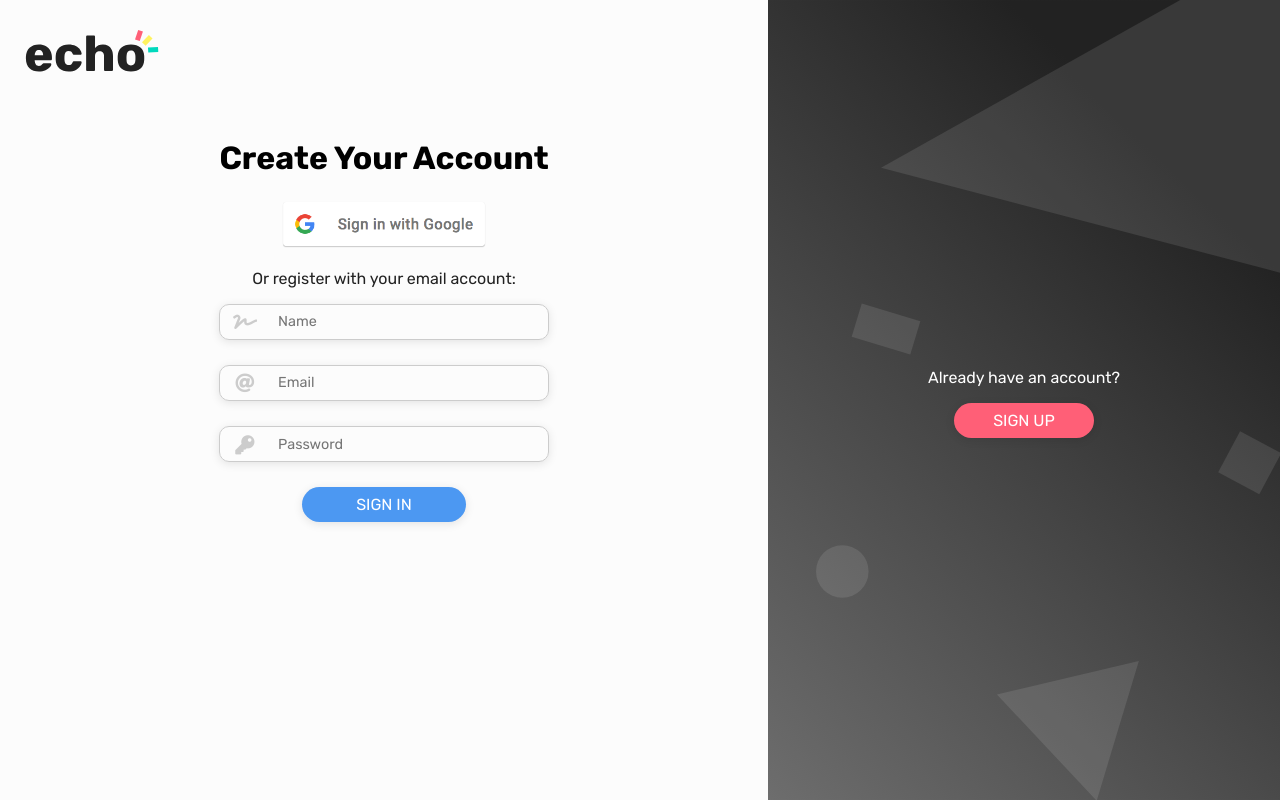
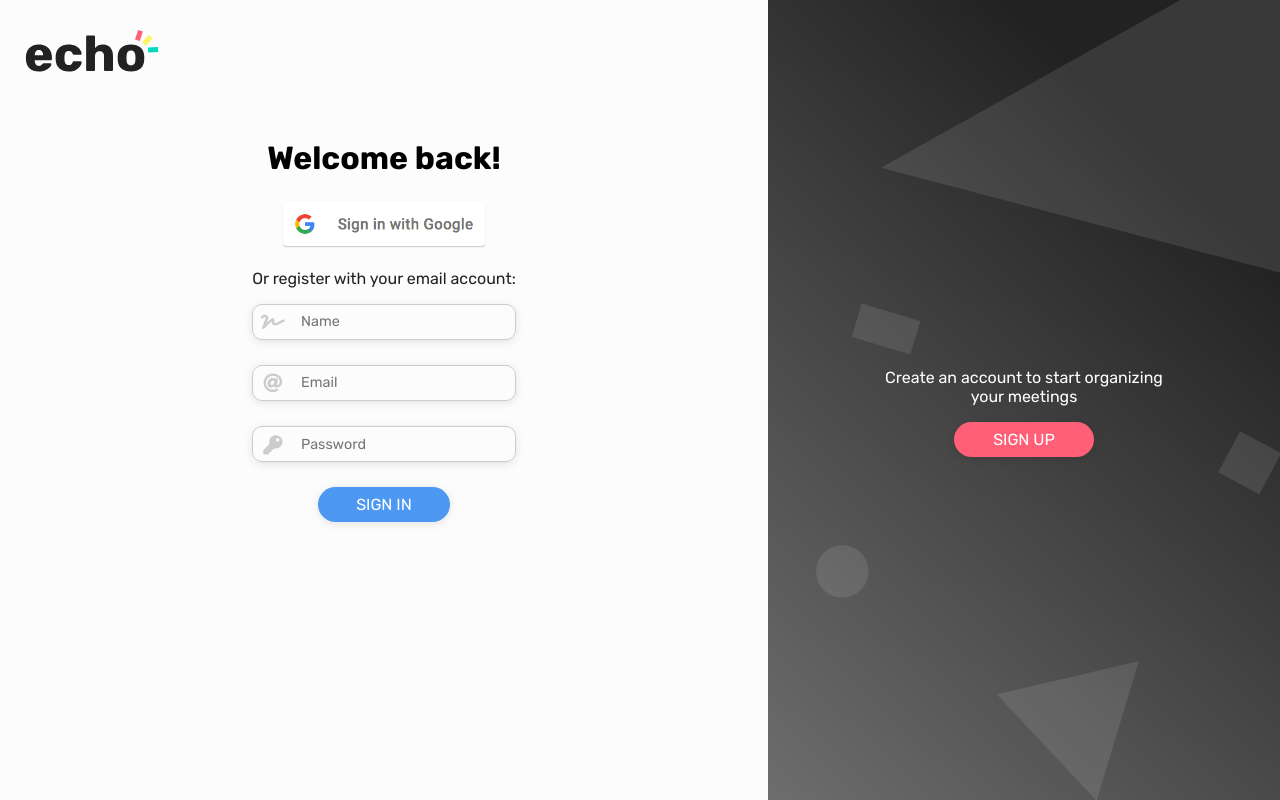
Before and after one commit to james-tyner/echo-meetings, a PHP site: page /login.php in a window 1280 px wide. Run offline with PHP 8.4, Linux system fonts and the light colour scheme.

Commit message:
fixed wording on login page

```diff
--- a/login.php
+++ b/login.php
@@ -13,13 +13,13 @@
 	<div id="logo"> <img src="assets/Logo on White.svg" alt="logo-img"></div>
 	<div class="bg-window" id="login-bg">
 		<div id="outside-prompt">
-			<p>Already have an account?</p>
+			<p>Create an account to start organizing your meetings</p>
 			<a href="signup.php" class="prompt-button" id="signup-prompt" type="button">SIGN UP</a>
 		</div>
 	</div>
 	<div class="input-window" id="login-input">
 		<div id="input-container">
-			<h1>Create Your Account</h1>
+			<h1>Welcome back!</h1>
 			<a href="#"><img id="google" src="assets/google-sign-in@2x.png" alt="Sign-in with Google"></a>
 
 			<p>Or register with your email account:</p>
```
